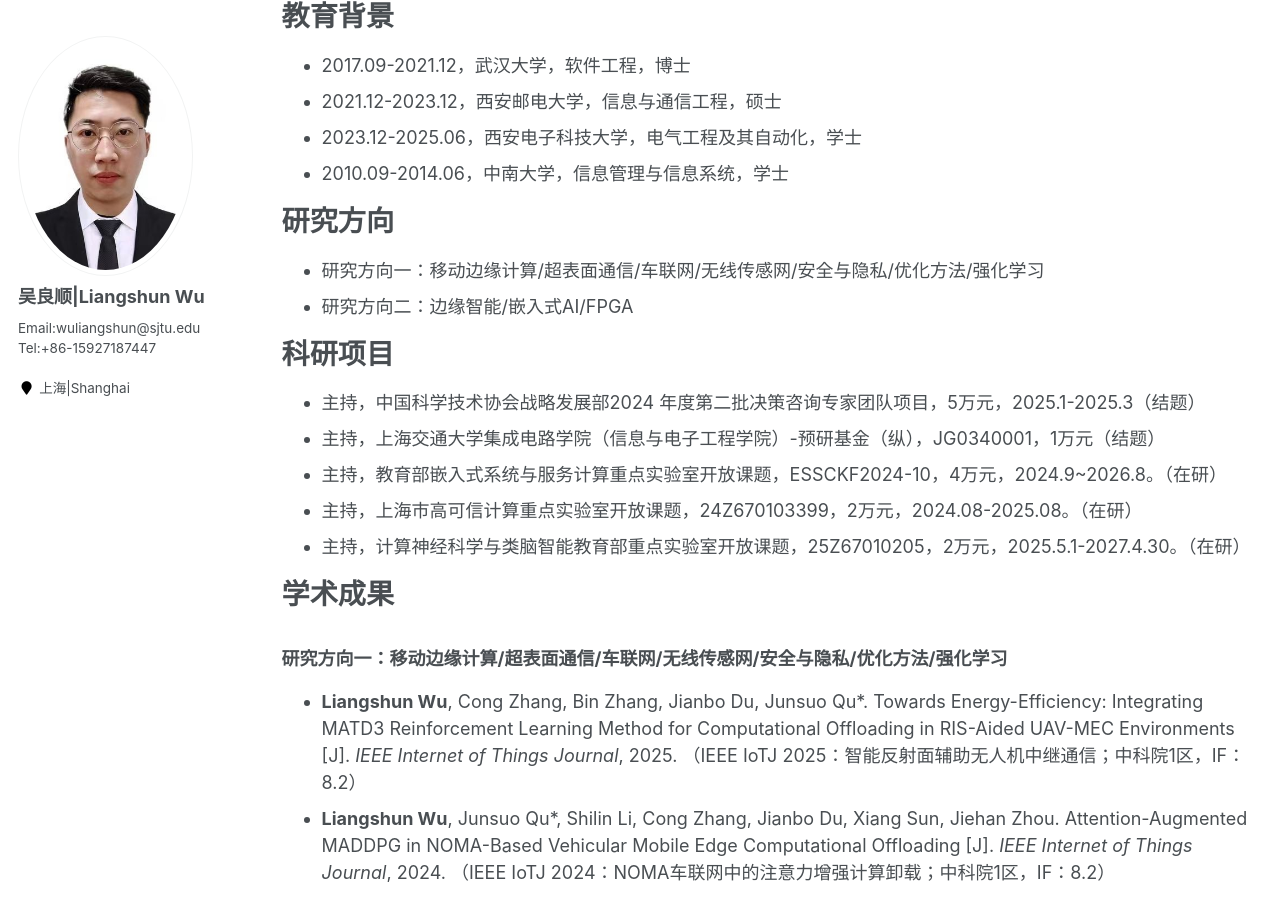
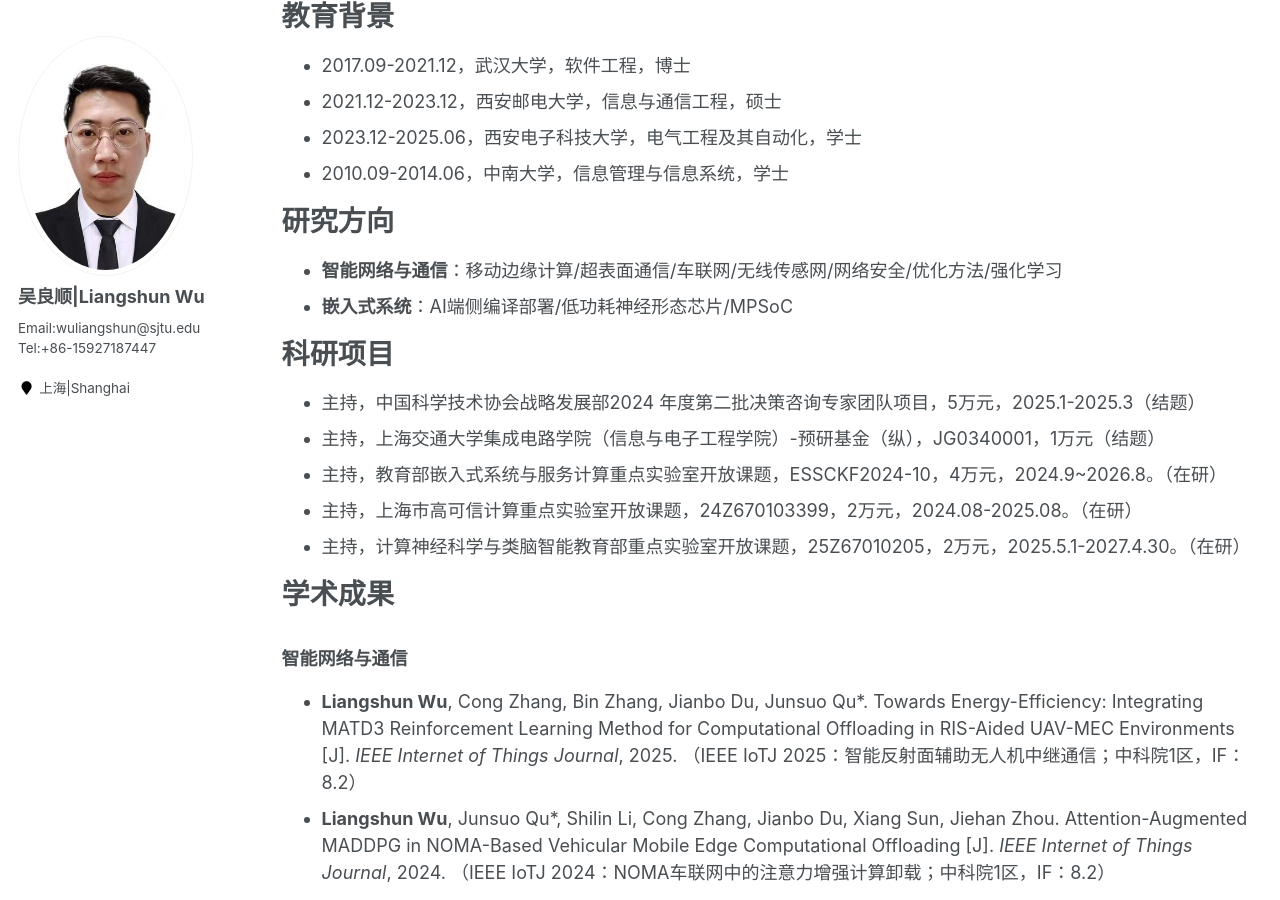
Before and after one commit to wuliangshun/wuliangshun.github.io, a Jekyll site: the page built from _pages/cv.md, in a window 1280 px wide and 900 px high, scrolled down 323 px. Built offline with Jekyll 4.4.1, drawn with Linux system fonts in a browser that asks for light colours; some of the changed text lies outside the part shown.

Commit message:
first commit

```diff
--- a/_pages/cv.md
+++ b/_pages/cv.md
@@ -32,8 +32,8 @@ redirect_from:
 
 研究方向
 ======
-* 研究方向一：移动边缘计算/超表面通信/车联网/无线传感网/安全与隐私/优化方法/强化学习
-* 研究方向二：边缘智能/嵌入式AI/FPGA
+* **智能网络与通信**：移动边缘计算/超表面通信/车联网/无线传感网/网络安全/优化方法/强化学习
+* **嵌入式系统**：AI端侧编译部署/低功耗神经形态芯片/MPSoC
 
 
 科研项目
@@ -49,7 +49,7 @@ redirect_from:
 学术成果
 ======
 
-### 研究方向一：移动边缘计算/超表面通信/车联网/无线传感网/安全与隐私/优化方法/强化学习
+### 智能网络与通信
 * **Liangshun Wu**,  Cong Zhang, Bin Zhang,  Jianbo Du, Junsuo Qu*.  Towards Energy-Efficiency: Integrating MATD3 Reinforcement Learning Method for Computational Offloading in RIS-Aided UAV-MEC Environments [J]. _IEEE Internet of Things Journal_,  2025. （IEEE IoTJ 2025：智能反射面辅助无人机中继通信；中科院1区，IF：8.2）
 * **Liangshun Wu**,  Junsuo Qu*,  Shilin Li,  Cong Zhang,  Jianbo Du,  Xiang Sun,  Jiehan Zhou. Attention-Augmented MADDPG in NOMA-Based Vehicular Mobile Edge Computational Offloading [J]. _IEEE Internet of Things Journal_,  2024. （IEEE IoTJ 2024：NOMA车联网中的注意力增强计算卸载；中科院1区，IF：8.2）
 * **Liangshun Wu**,  Junsuo Qu*. Precision Cylinder Gluing with Uncertainty-Aware MPC-Enhanced DDPG[J] _IEEE Open Journal of Control Systems_,  2025.  （IEEE OJCSYS：强化学习+MPC工业控制）
@@ -73,7 +73,7 @@ redirect_from:
 
 
 
-### 研究方向二：边缘智能/嵌入式AI/FPGA
+### 嵌入式系统
 * **Liangshun Wu**,  Lisheng Xie,  Jianwei Xue,  Faquan Chen,  Qingyang Tian,  Yifan Zhou,  Rendong Ying,  Peilin Liu*,  SPRCpl: A Fast and Reliable SNN Model Deployment Tool for Multi-Core Neuromorphic Chips through Pilot Running [C]// _IEEE International Symposium on Circuits & Systems (ISCAS)_,  Sentosa,  Singapore,  May 19-22,  2024. （ISCAS，神经形态芯片；CCF C类会议）
 * **Liangshun Wu**,  Jianwei Xue,  Peilin Liu*. ASIP Acceleration for SNN Computation Based on RISC-V[C]//_IFIP/IEEE International Conference on Very Large Scale Integration (VLSI-SoC)_,  Tangier,  Morocco,  Oct 6-9,  2024. （神经形态芯片）
 * **Liangshun Wu** *, Tao Tao, Behavior-Level Simulator For Heterogeneous Neural Network Chips [J]._ICCK Transactions on Circuits and Systems_, 2025.(神经形态芯片)
```
